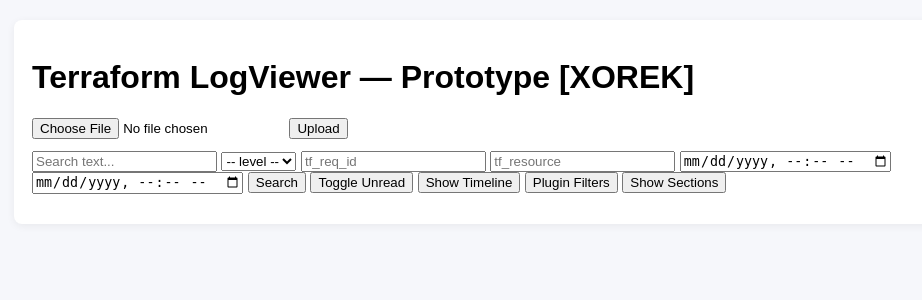
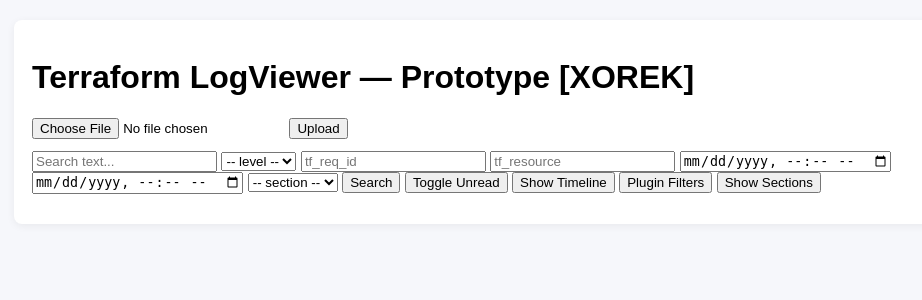
Before and after one commit to kub1ce/Terraform-LogViewer_XOREK, a FastAPI app: page / in a window 1280 px wide. Shown: the top 300 px of the page, without its empty margins (108-1030 px from the left). Run offline with FastAPI, Linux system fonts and the light colour scheme; parts of the project's set-up code (start-up, migrations or seed data) failed here and were passed over.

Commit message:
section filter in ui

```diff
--- a/backend/app.py
+++ b/backend/app.py
@@ -114,8 +114,8 @@
 
 
 @app.get("/search")
-async def search(q: str = None, level: str = None, tf_resource: str = None, tf_req_id: str = None, ts_from: str = None, ts_to: str = None, unread: int = 0, limit: int = 500):
-    rows = store.search(q=q, level=level, resource=tf_resource, tf_req_id=tf_req_id, ts_from=ts_from, ts_to=ts_to, unread_only=bool(unread), limit=limit)
+async def search(q: str = None, level: str = None, tf_resource: str = None, tf_req_id: str = None, ts_from: str = None, ts_to: str = None, section: str = None, unread: int = 0, limit: int = 500):
+    rows = store.search(q=q, level=level, resource=tf_resource, tf_req_id=tf_req_id, ts_from=ts_from, ts_to=ts_to, section=section, unread_only=bool(unread), limit=limit)
     return rows
 
 @app.get("/sections")
--- a/frontend/static/main.js
+++ b/frontend/static/main.js
@@ -28,6 +28,7 @@
   const tf_resource = document.getElementById('tf_resource').value;
   const ts_from = document.getElementById('ts_from').value;
   const ts_to = document.getElementById('ts_to').value;
+  const section = document.getElementById('section').value;
 
   const params = new URLSearchParams();
   if (q) params.set('q', q);
@@ -36,6 +37,7 @@
   if (tf_resource) params.set('tf_resource', tf_resource);
   if (ts_from) params.set('ts_from', ts_from);
   if (ts_to) params.set('ts_to', ts_to);
+  if (section) params.set('section', section);
   if (unreadOnly) params.set('unread', '1');
 
   const r = await fetch('/search?' + params.toString());
--- a/frontend/templates/index.html
+++ b/frontend/templates/index.html
@@ -27,6 +27,14 @@
             <input id="tf_resource" placeholder="tf_resource" />
             <input id="ts_from" type="datetime-local" placeholder="From (YYYY-MM-DD HH:MM)" />
             <input id="ts_to" type="datetime-local" placeholder="To (YYYY-MM-DD HH:MM)" />
+            <select id="section">
+                <option value="">-- section --</option>
+                <option value="plan">plan</option>
+                <option value="apply">apply</option>
+                <option value="start">start</option>
+                <option value="end">end</option>
+                <option value="refresh">refresh</option>
+            </select>
             <button id="btnSearch">Search</button>
             <button id="btnUnread">Toggle Unread</button>
             <button id="btnGantt">Show Timeline</button>
```
